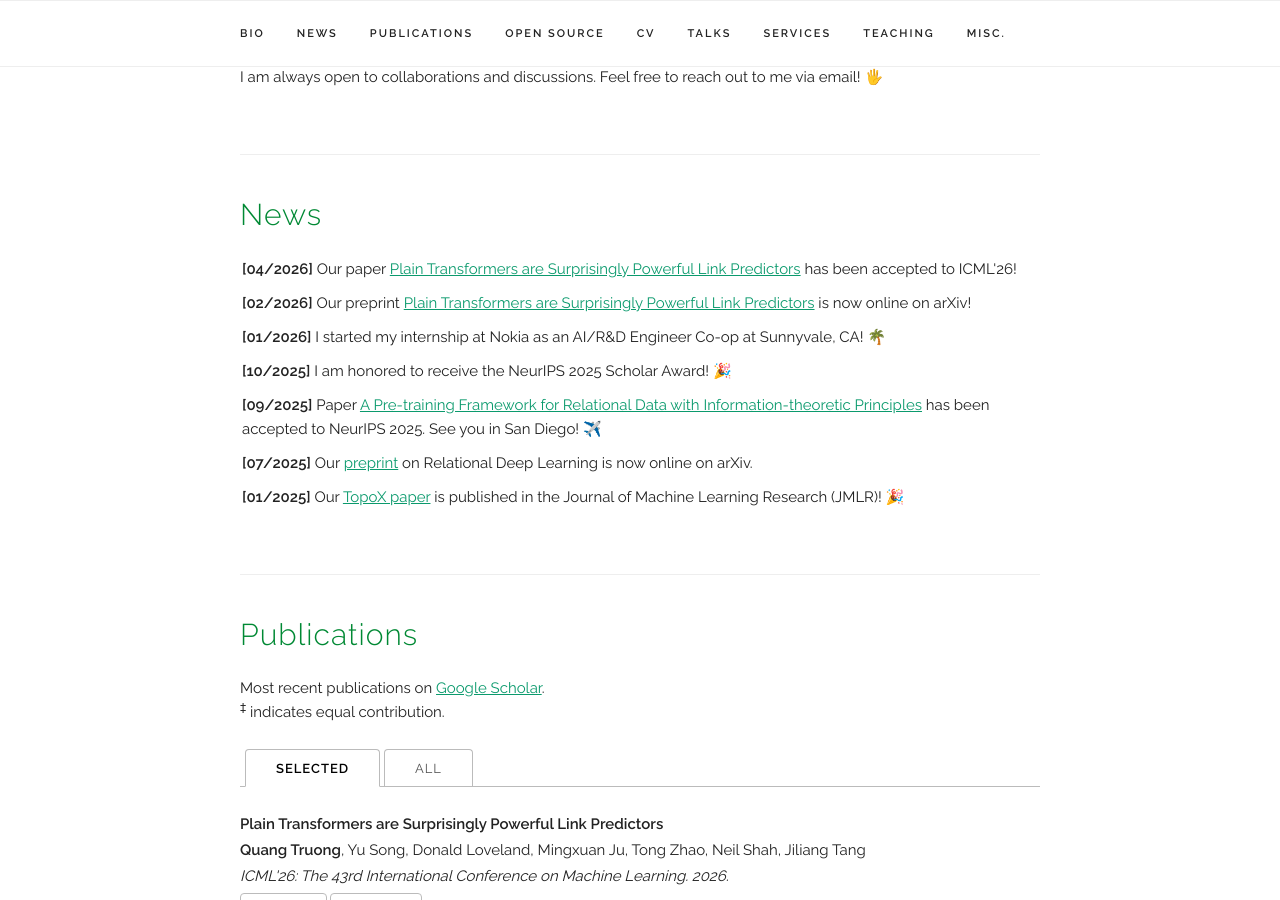
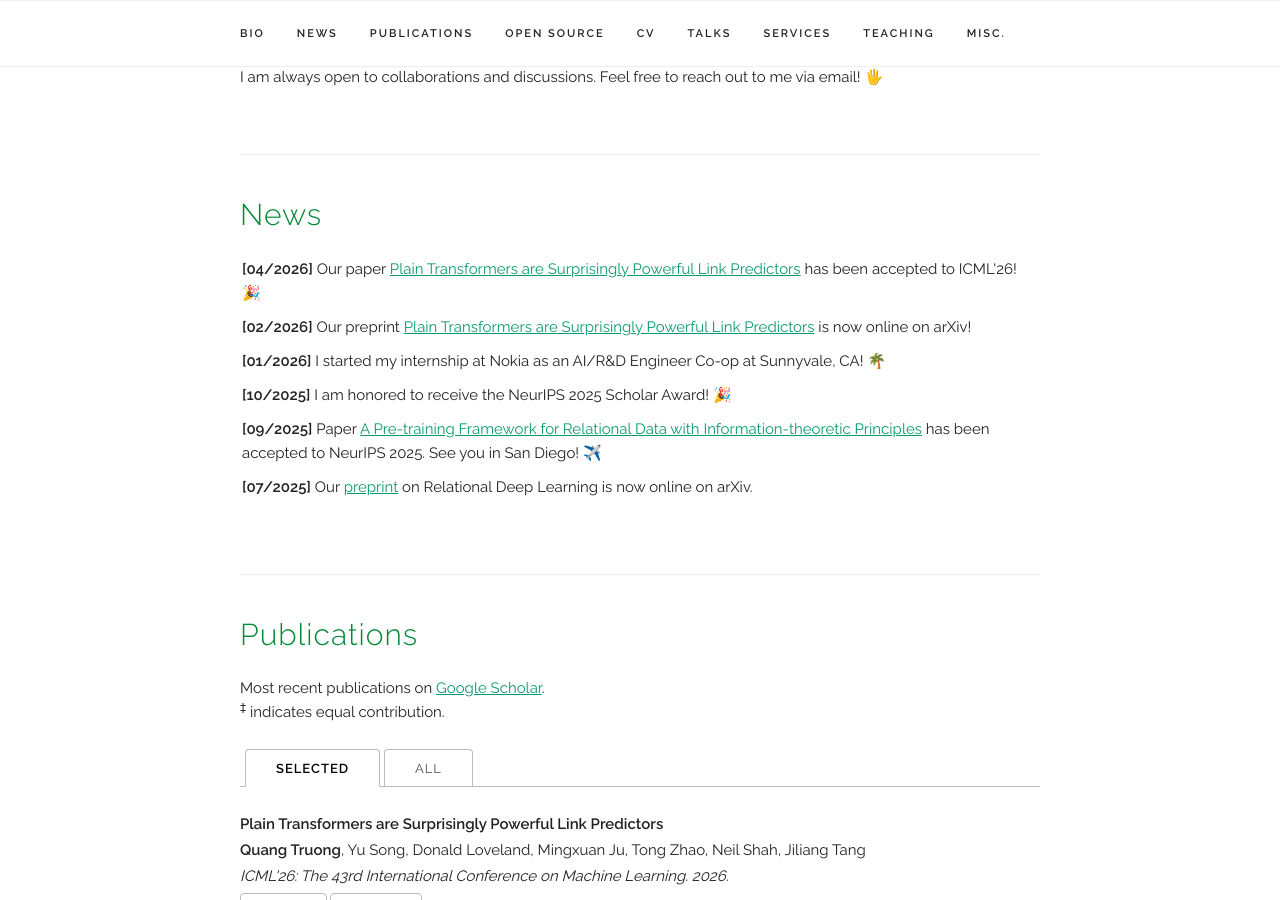
Before and after one commit to quang-truong/quang-truong.github.io, a Jekyll site: the page built from index.html, in a window 1280 px wide and 900 px high, scrolled down 590 px. Built offline with Jekyll 4.4.1, drawn with Linux system fonts in a browser that asks for light colours; some web fonts are replaced; comment, search, counter and statistics services are not loaded.

Commit message:
add icon

```diff
--- a/index.html
+++ b/index.html
@@ -43,7 +43,7 @@ title: Home
   <!-- <p> Scroll for older news </p> -->
   <UL style="list-style-type: none; padding: 2px; overflow-y: scroll; height:250px;">
     <li> <b>[04/2026]</b>
-      Our paper <a href="#selected-PlainTransLinkPred2026" onclick="switchToSelectedTab()">Plain Transformers are Surprisingly Powerful Link Predictors</a> has been accepted to ICML'26!
+      Our paper <a href="#selected-PlainTransLinkPred2026" onclick="switchToSelectedTab()">Plain Transformers are Surprisingly Powerful Link Predictors</a> has been accepted to ICML'26! 🎉
     </li>
     <li> <b>[02/2026]</b>
       Our preprint <a href="#selected-PlainTransLinkPred2026" onclick="switchToSelectedTab()">Plain Transformers are Surprisingly Powerful Link Predictors</a>  is now online on arXiv!
```
